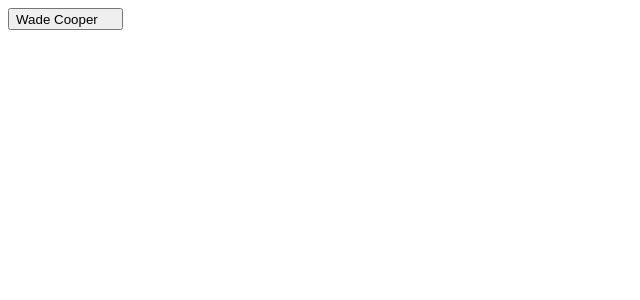
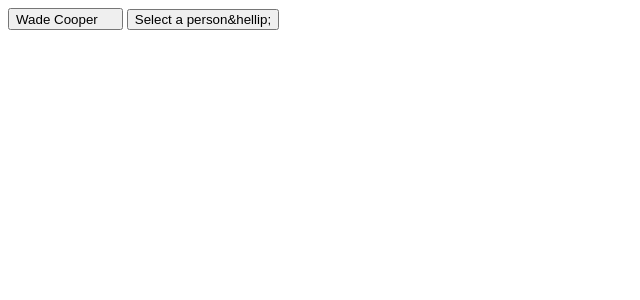
Before and after one commit to pzerelles/headlessui-svelte, a SvelteKit app: page /listbox in a window 1280 px wide. Shown: the top 300 px of the page, without its empty margins (0-640 px from the left). Built offline with nearby package versions, Linux system fonts and the light colour scheme; some icons are missing.

Commit message:
fix: use Snippet for ListboxSelectedOption options and placeholder

```diff
--- a/src/lib/listbox/Listbox.svelte
+++ b/src/lib/listbox/Listbox.svelte
@@ -378,7 +378,6 @@
 
   let {
     ref = $bindable(),
-    as,
     value: controlledValue,
     defaultValue,
     form,
--- a/src/lib/listbox/ListboxButton.svelte
+++ b/src/lib/listbox/ListboxButton.svelte
@@ -50,7 +50,6 @@
   const internalId = useId()
   const providedId = useProvidedId()
   let {
-    as = DEFAULT_BUTTON_TAG as TTag,
     ref = $bindable(),
     id = (providedId || `headlessui-listbox-button-${internalId}`) as PropsOf<TTag>["id"],
     disabled: ownDisabled = false,
@@ -151,7 +150,7 @@
 
   const buttonType = useResolveButtonType({
     get props() {
-      return { type: theirProps.type, as }
+      return { type: theirProps.type, as: theirProps.as }
     },
     get ref() {
       return data.buttonRef
--- a/src/lib/listbox/ListboxOption.svelte
+++ b/src/lib/listbox/ListboxOption.svelte
@@ -47,7 +47,6 @@
 
   const internalId = useId()
   let {
-    as = DEFAULT_OPTION_TAG as TTag,
     ref = $bindable(),
     id = `headlessui-listbox-option-${internalId}`,
     disabled = false,
--- a/src/lib/listbox/ListboxOptions.svelte
+++ b/src/lib/listbox/ListboxOptions.svelte
@@ -62,7 +62,6 @@
 
   const internalId = useId()
   let {
-    as = DEFAULT_OPTIONS_TAG as TTag,
     ref = $bindable(),
     id = `headlessui-listbox-options-${internalId}`,
     anchor: rawAnchor,
--- a/src/lib/listbox/ListboxSelectedOption.svelte
+++ b/src/lib/listbox/ListboxSelectedOption.svelte
@@ -1,6 +1,6 @@
 <script lang="ts" module>
   import type { ElementType, Props } from "$lib/utils/types.js"
-  import type { Component } from "svelte"
+  import type { Snippet } from "svelte"
 
   const DEFAULT_SELECTED_OPTION_TAG = "svelte:fragment"
   type SelectedOptionRenderPropArg = {}
@@ -11,8 +11,8 @@
     SelectedOptionRenderPropArg,
     SelectedOptionPropsWeControl,
     {
-      options: Component<any, any>
-      placeholder?: Component<any, any>
+      options: Snippet
+      placeholder?: Snippet
     }
   >
 </script>
@@ -42,11 +42,9 @@
 
 {#snippet children()}
   {#if placeholder && shouldShowPlaceholder}
-    {@const Component = placeholder}
-    <Component />
+    {@render placeholder()}
   {:else}
-    {@const Component = options}
-    <Component />
+    {@render options()}
   {/if}
 {/snippet}
 
--- a/src/routes/listbox/+page.svelte
+++ b/src/routes/listbox/+page.svelte
@@ -1,10 +1,12 @@
 <script lang="ts">
-  import Listbox from "$lib/listbox/Listbox.svelte"
+  import Listbox, { type ListboxProps } from "$lib/listbox/Listbox.svelte"
   import ListboxButton from "$lib/listbox/ListboxButton.svelte"
-  import ListboxOption from "$lib/listbox/ListboxOption.svelte"
+  import ListboxOption, { type ListboxOptionProps } from "$lib/listbox/ListboxOption.svelte"
   import ListboxOptions from "$lib/listbox/ListboxOptions.svelte"
+  import ListboxSelectedOption from "$lib/listbox/ListboxSelectedOption.svelte"
   import { CheckIcon, ChevronDownIcon } from "@pzerelles/heroicons-svelte/20/solid"
   import clsx from "clsx"
+  import type { Snippet } from "svelte"
 
   const people = [
     { id: 1, name: "Tom Cook" },
@@ -15,7 +17,48 @@
   ]
 
   let selected: (typeof people)[number] = $state(people[1])
+  let multiSelected: typeof people = $state([])
 </script>
+
+{#snippet myListbox({
+  value,
+  placeholder: placeholderText,
+  children,
+  ...props
+}: { placeholder?: string; children: Snippet } & ListboxProps<"svelte:fragment", typeof people>)}
+  {#snippet placeholder()}
+    <span class="opacity-50">{placeholderText}</span>
+  {/snippet}
+
+  <Listbox {value} {...props}>
+    <ListboxButton>
+      <ListboxSelectedOption options={children} {placeholder} />
+    </ListboxButton>
+    <ListboxOptions
+      transition
+      class={clsx(
+        "w-full rounded-xl border border-white/5 bg-white/5 p-1 [--anchor-gap:var(--spacing-1)] focus:outline-none",
+        "transition duration-100 ease-in data-[leave]:data-[closed]:opacity-0"
+      )}>{@render children()}</ListboxOptions
+    >
+  </Listbox>
+{/snippet}
+
+{#snippet myListboxOption({
+  children: theirChildren,
+  ...props
+}: { children: Snippet } & ListboxOptionProps<"svelte:fragment", typeof selected>)}
+  <ListboxOption as="svelte:fragment" {...props}>
+    {#snippet children({ selectedOption }, props)}
+      <div
+        {...props}
+        class="group flex cursor-default select-none items-center gap-2 rounded-lg px-3 py-1.5 data-[focus]:bg-white/10"
+      >
+        {@render theirChildren()}
+      </div>
+    {/snippet}
+  </ListboxOption>
+{/snippet}
 
 <div class="flex h-screen w-full justify-center bg-black px-4 pt-24">
   <div class="mx-auto h-screen w-52 pt-20">
@@ -50,5 +93,23 @@
         {/each}
       </ListboxOptions>
     </Listbox>
+
+    {#snippet options()}
+      {#each people as person (person.name)}
+        {#snippet option()}
+          <CheckIcon class="invisible size-4 fill-white group-data-[selected]:visible" />
+          <div class="text-sm/6 text-white">{person.name}</div>
+        {/snippet}
+        {@render myListboxOption({ value: person, children: option })}
+      {/each}
+    {/snippet}
+
+    {@render myListbox({
+      value: multiSelected,
+      onchange: (value) => (multiSelected = value),
+      placeholder: "Select a person&hellip;",
+      children: options,
+      multiple: true,
+    })}
   </div>
 </div>
```
Also changed, not shown: .changeset/real-radios-tease.md (added).
